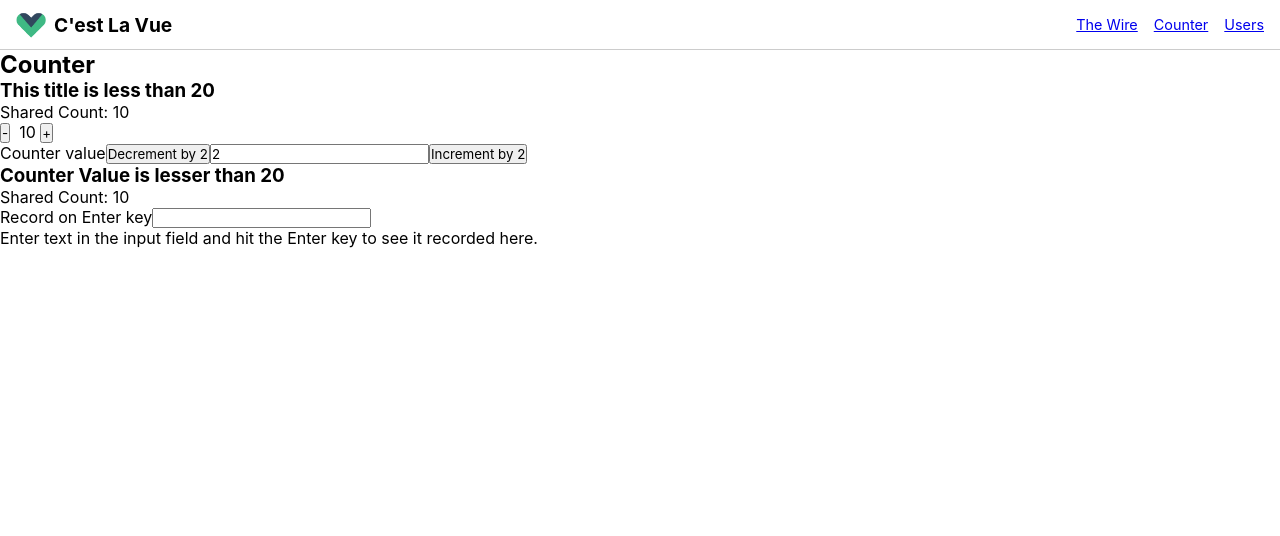
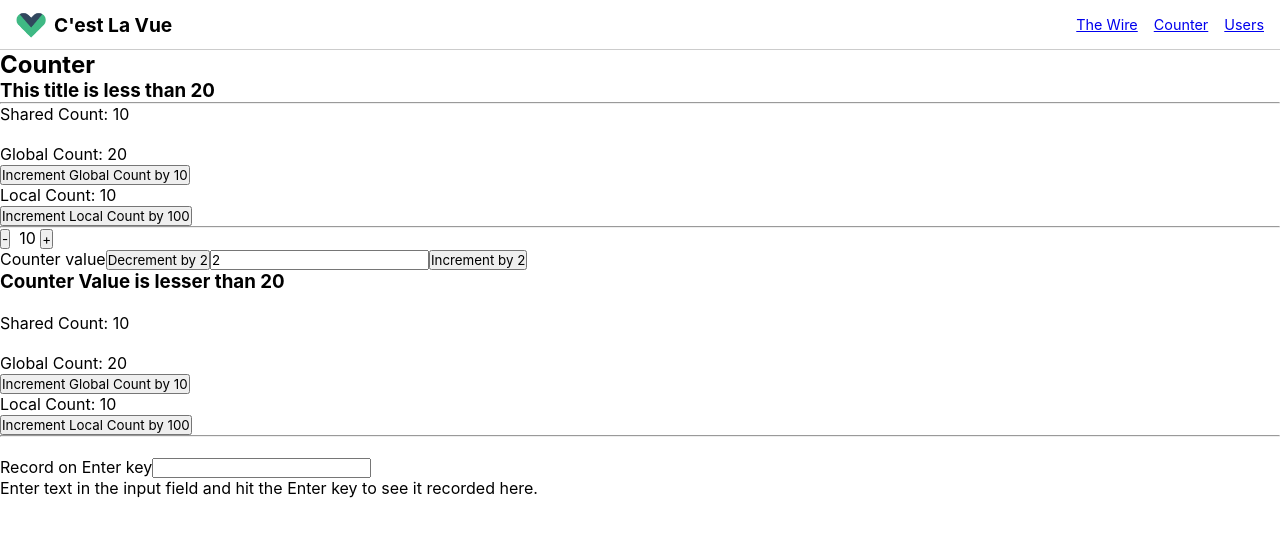
Before and after one commit to binarytrance/vue-cardio, a Vue app: page / in a window 1280 px wide. Both pictures are taken after a click on the link "Counter". Shown: the top 536 px of the page. Built offline with nearby package versions, Linux system fonts and the light colour scheme.

Commit message:
used composables to generate a global and local count

```diff
--- a/src/components/BaseCounter.vue
+++ b/src/components/BaseCounter.vue
@@ -1,11 +1,13 @@
 <script>
 import KeyUp from "./KeyUp.vue";
-import { sharedCount } from "../composables/countStore.js";
+import { sharedCount, useCount } from "../composables/countStore.js";
 
 export default {
   setup() {
+    const countStore = useCount();
     return {
       sharedCount,
+      countStore, //  have to return all this because we are using options api in conjunction with composition api. if we were using the composition api exclusively, we need not return them separately. We can use them directly after importing
     };
   },
   data() {
@@ -62,7 +64,18 @@
 <template>
   <h2>Counter</h2>
   <h3>{{ counterTitle }}</h3>
+  <hr />
   <div>Shared Count: {{ sharedCount }}</div>
+  <br />
+  <p>Global Count: {{ countStore.globalCount }}</p>
+  <button @click="countStore.incrementGlobalCount">
+    Increment Global Count by 10
+  </button>
+  <p>Local Count: {{ countStore.localCount }}</p>
+  <button @click="countStore.incrementLocalCount">
+    Increment Local Count by 100
+  </button>
+  <hr />
   <div>
     <button v-on:click="decrementCount">-</button> &nbsp;<span>{{ count }}</span
     >&nbsp;<button v-on:click="incrementCount">+</button>
--- a/src/components/KeyUp.vue
+++ b/src/components/KeyUp.vue
@@ -1,10 +1,12 @@
 <script>
-import { sharedCount } from "../composables/countStore.js";
+import { sharedCount, useCount } from "../composables/countStore.js";
 
 export default {
   setup() {
+    const countStore = useCount();
     return {
       sharedCount,
+      countStore,
     };
   },
   data() {
@@ -22,7 +24,19 @@
 </script>
 
 <template>
+  <br />
   <div>Shared Count: {{ sharedCount }}</div>
+  <br />
+  <p>Global Count: {{ countStore.globalCount }}</p>
+  <button @click="countStore.incrementGlobalCount">
+    Increment Global Count by 10
+  </button>
+  <p>Local Count: {{ countStore.localCount }}</p>
+  <button @click="countStore.incrementLocalCount">
+    Increment Local Count by 100
+  </button>
+  <hr />
+  <br />
   <label>Record on Enter key</label>
   <input v-model="keyUppedValue" @keyup.enter="recordOnKeyUp" />
   <p v-if="keyUppedValue.length && showKeyUppedValue">{{ keyUppedValue }}</p>
--- a/src/composables/countStore.js
+++ b/src/composables/countStore.js
@@ -4,3 +4,21 @@
 
 // if we initialise sharedCount as simply a JS variable/const, its value will change only in the component where the update logic is happening and will remain same in all other componenets that are sharing this value.
 // when we use ref, shareCount value will react to an update that is happeinig in one component and will get updated in all components using it.
+const globalCount = ref(20);
+
+const incrementGlobalCount = () => {
+  globalCount.value += 100;
+};
+
+export const useCount = () => {
+  const localCount = ref(10);
+  const incrementLocalCount = () => {
+    localCount.value += 80;
+  };
+  return {
+    incrementLocalCount,
+    incrementGlobalCount,
+    globalCount,
+    localCount,
+  };
+};
```
Also changed, not shown: 1 other file (tests, documents, lock files or other folders).
